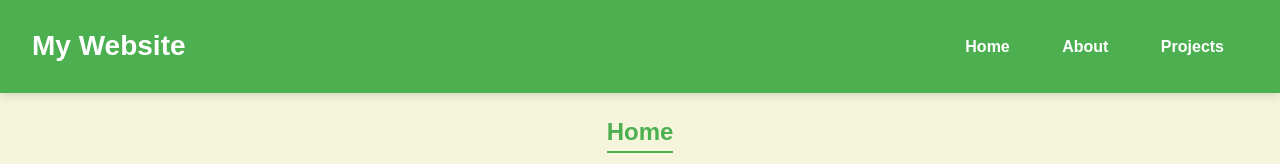
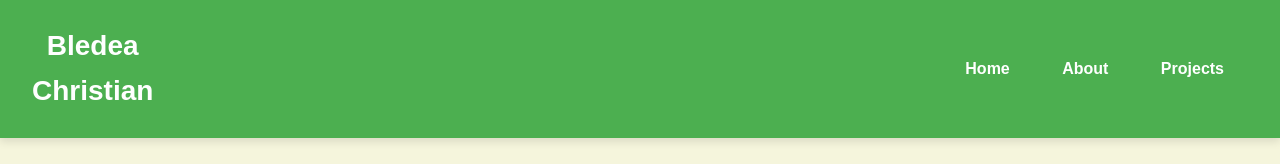
Before and after one commit to ChristianBledea/christian.bledea.github.io, a plain HTML site: page index.html in a window 1280 px wide. Shown: the top 164 px of the page. Drawn offline with Linux system fonts and the light colour scheme.

Commit message:
Update index.html

```diff
--- a/index.html
+++ b/index.html
@@ -3,12 +3,12 @@
 <head>
     <meta charset="UTF-8">
     <meta name="viewport" content="width=device-width, initial-scale=1.0">
-    <title>My Personal Website</title>
+    <title>My Personal Websi</title>
     <link rel="stylesheet" href="styles.css">
 </head>
 <body>
     <nav>
-        <div class="logo">My Website</div>
+        <div class="logo">Bledea<br>Christian</div>
         <div class="menu">
             <a href="#home">Home</a>
             <a href="#about">About</a>
```
